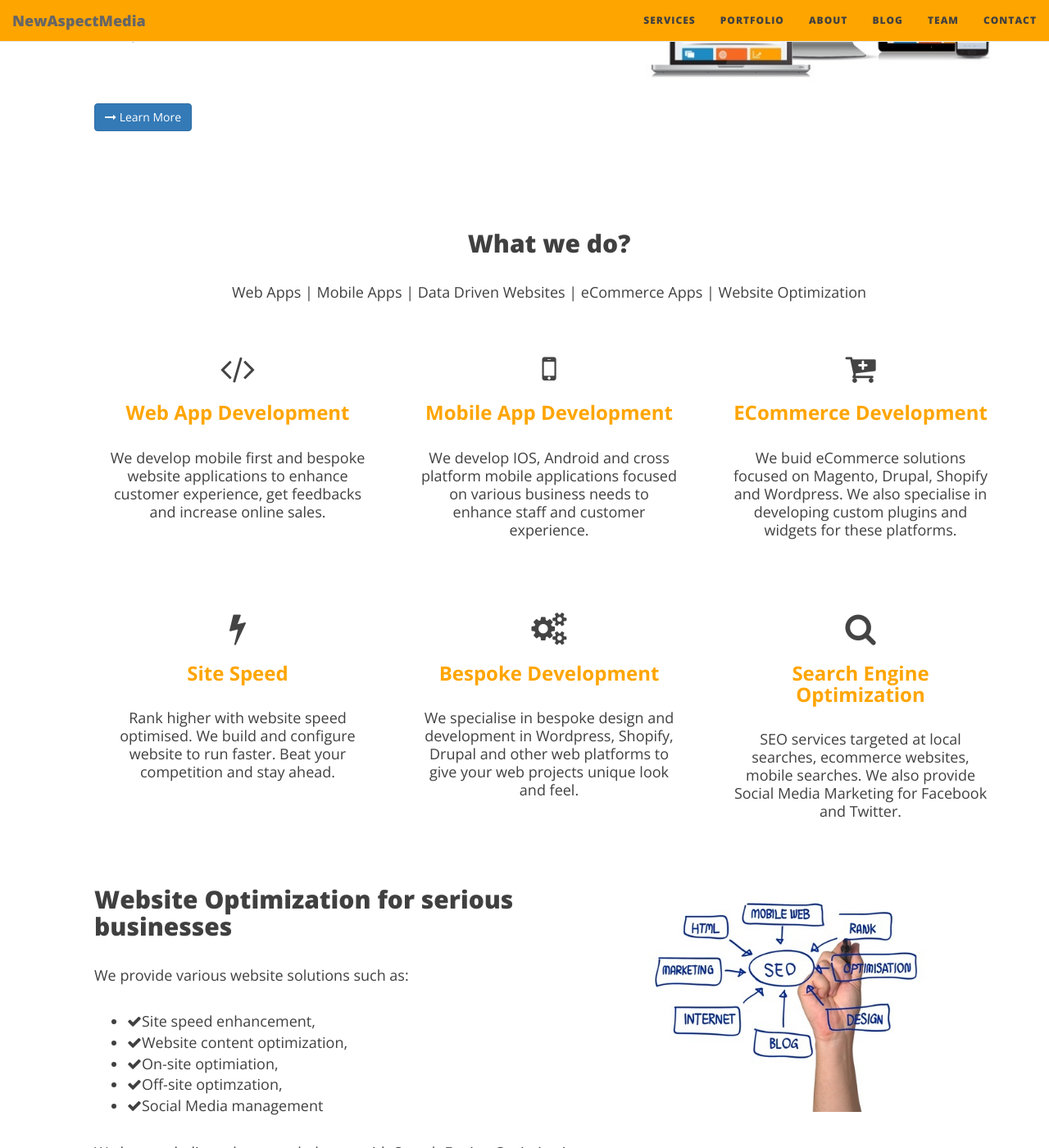
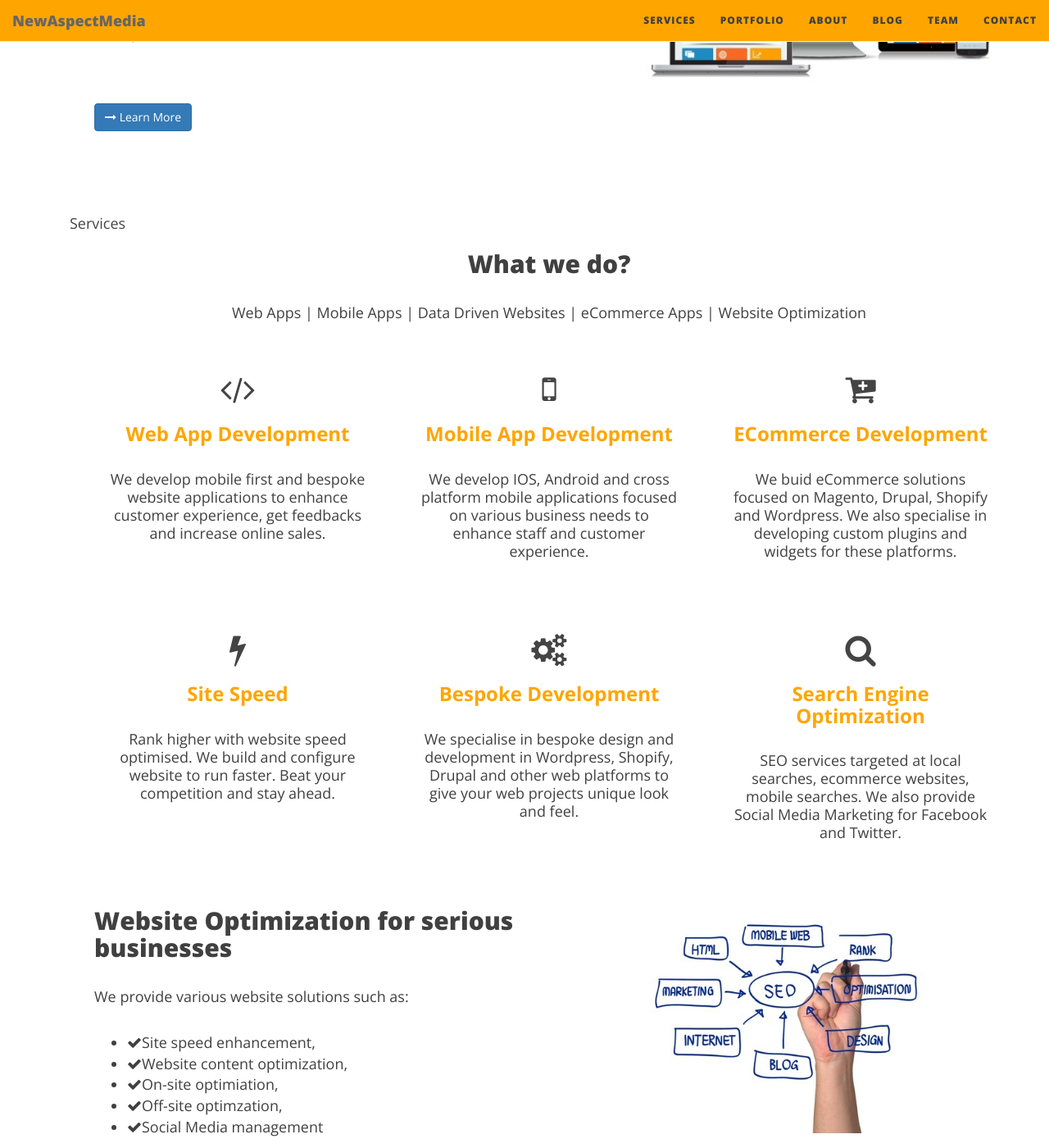
Before and after one commit to newmedia77/appxnam, a Jekyll site: the page built from index.html, in a window 1280 px wide and 1400 px high, scrolled down 621 px. Shown: the whole window at 82% size. Built offline with Jekyll 4.4.1, drawn with Linux system fonts in a browser that asks for light colours; nearby versions of some CDN libraries; the list of posts is cut into pages by our own code.

Commit message:
andreas
services name id

```diff
--- a/index.html
+++ b/index.html
@@ -104,6 +104,7 @@ subtitle: Hire Web Developer &amp; SEO Specialist in London
         </section><!-- /.creative-section -->
 
 <!-- Service Section -->
+<a name="services">Services</a>
         <section id="services" class="services-section section-padding">
             <div class="container">
                 <div class="row">
```
Also changed, not shown: other parts of index.html (+0 -1 lines).
